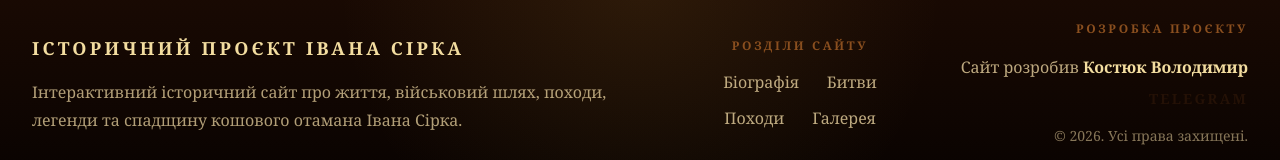
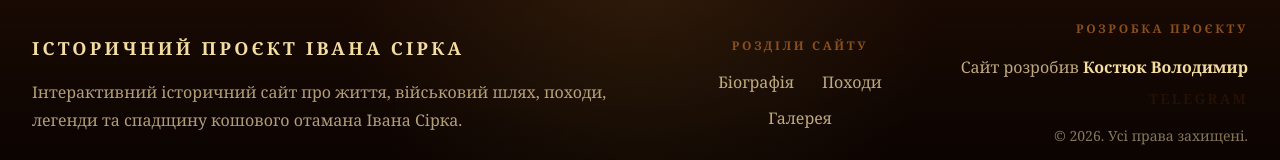
Before and after one commit to VLK2021/ivansirko, a Next.js app: page /legacy in a window 1280 px wide. Shown: the part 6931-7091 px from the top of the page. Built offline with nearby package versions, Linux system fonts and the light colour scheme; no server answers.

Commit message:
military

```diff
--- a/src/components/footer/Footer.tsx
+++ b/src/components/footer/Footer.tsx
@@ -34,11 +34,7 @@ export const Footer = () => {
                             {locale.footer.links.biography}
                         </Link>
 
-                        <Link href="/military/battles" className="transition hover:text-[var(--sirko-gold-pale)]">
-                            {locale.footer.links.battles}
-                        </Link>
-
-                        <Link href="/military/campaigns" className="transition hover:text-[var(--sirko-gold-pale)]">
+                        <Link href="/military" className="transition hover:text-[var(--sirko-gold-pale)]">
                             {locale.footer.links.campaigns}
                         </Link>
 
--- a/src/locales/en.ts
+++ b/src/locales/en.ts
@@ -150,7 +150,6 @@ const en = {
         rights: "All rights reserved.",
         links: {
             biography: "Biography",
-            battles: "Battles",
             campaigns: "Campaigns",
             gallery: "Gallery",
         },
--- a/src/locales/uk.ts
+++ b/src/locales/uk.ts
@@ -150,7 +150,6 @@ const uk = {
         rights: "Усі права захищені.",
         links: {
             biography: "Біографія",
-            battles: "Битви",
             campaigns: "Походи",
             gallery: "Галерея",
         },
```
